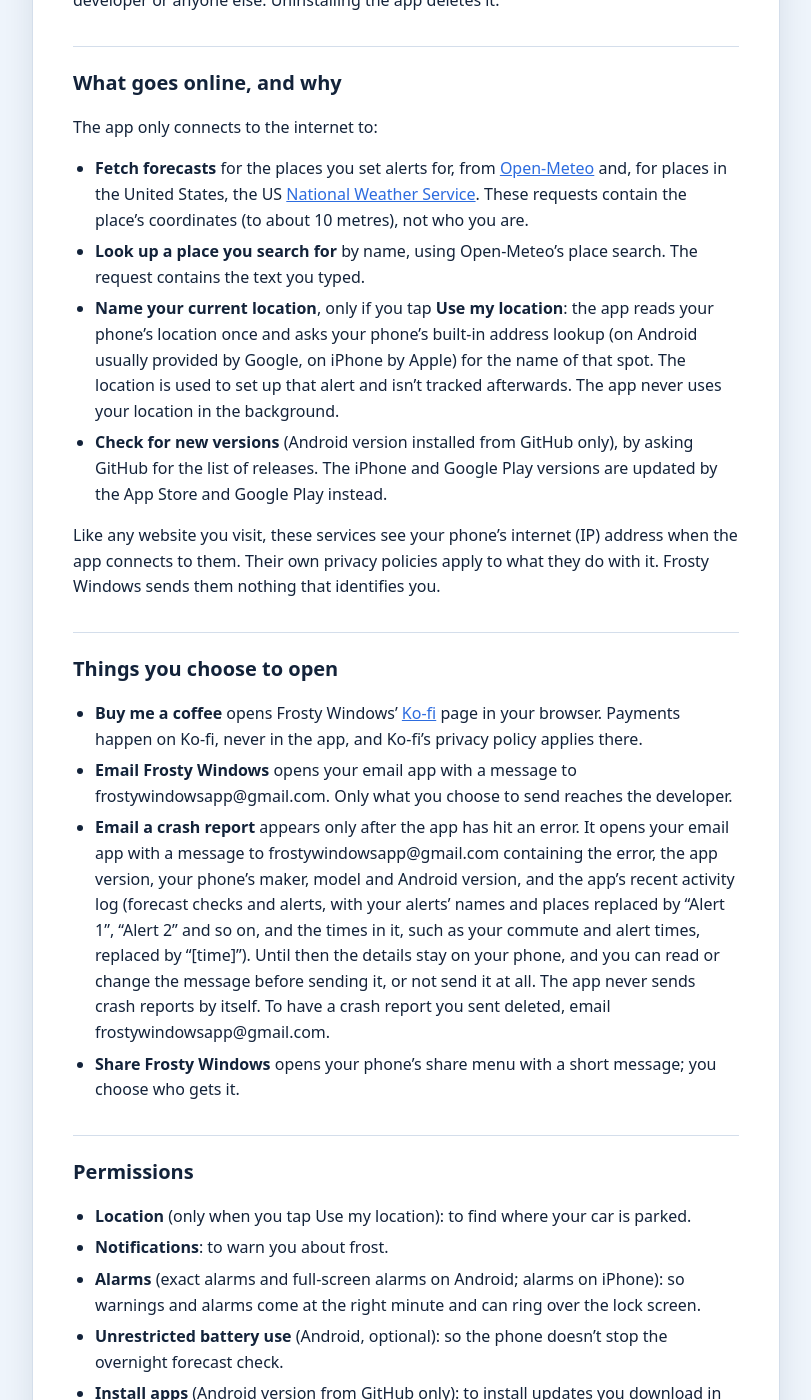
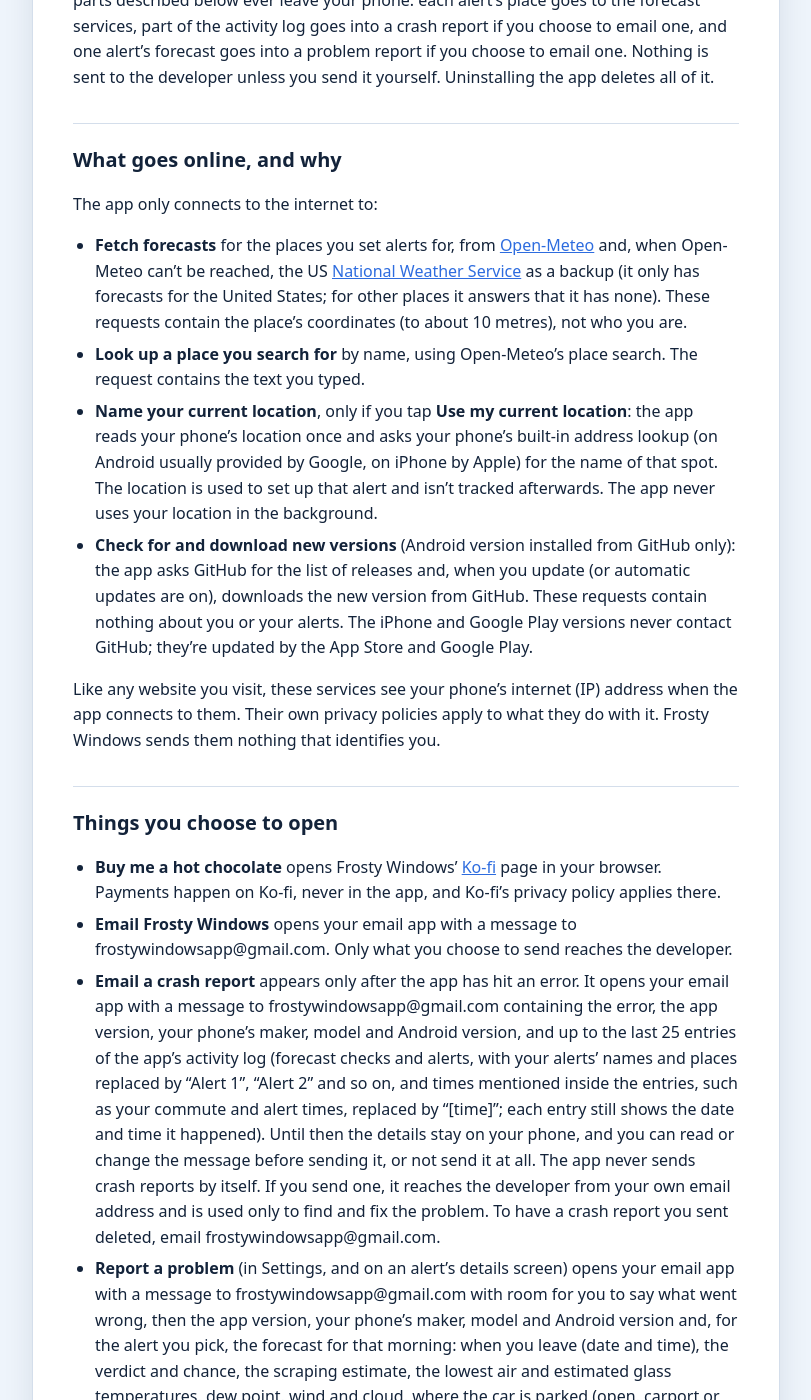
Before and after one commit to user-8472/Frosty-Windows-releases, a Jekyll site: the page built from privacy.md, in a window 1280 px wide and 1400 px high, scrolled down 470 px. Shown: the whole window, without its empty margins (234-1045 px from the left). Built offline with Jekyll 4.4.1, drawn with Linux system fonts in a browser that asks for light colours; our own code applies the rules of GitHub Pages for plain Markdown files; some of the changed text lies outside the part shown.

Commit message:
Privacy policy: what leaves the phone, NWS as a backup, Use my current location

```diff
--- a/privacy.md
+++ b/privacy.md
@@ -12,26 +12,31 @@ ads, no accounts and no tracking. This page explains exactly what the app does w
 ## What stays on your phone
 
 Your alerts (the places you park, the times you leave, your days and settings), the forecasts the app
-has fetched, and its activity log are stored only on your phone. Frosty Windows has no server and no
-account, so this information is never sent to the developer or anyone else. Uninstalling the app
-deletes it.
+has fetched, your answers to "Was it frosty?" and its activity log are stored only on your phone.
+Frosty Windows has no server and no account. Only the parts described below ever leave your phone:
+each alert's place goes to the forecast services, part of the activity log goes into a crash report
+if you choose to email one, and one alert's forecast goes into a problem report if you choose to
+email one. Nothing is sent to the developer unless you send it yourself. Uninstalling the app
+deletes all of it.
 
 ## What goes online, and why
 
 The app only connects to the internet to:
 
 - **Fetch forecasts** for the places you set alerts for, from [Open-Meteo](https://open-meteo.com/)
-  and, for places in the United States, the US [National Weather Service](https://www.weather.gov/).
-  These requests contain the place's coordinates (to about 10 metres), not who you are.
+  and, when Open-Meteo can't be reached, the US [National Weather Service](https://www.weather.gov/)
+  as a backup (it only has forecasts for the United States; for other places it answers that it
+  has none). These requests contain the place's coordinates (to about 10 metres), not who you are.
 - **Look up a place you search for** by name, using Open-Meteo's place search. The request contains
   the text you typed.
-- **Name your current location**, only if you tap **Use my location**: the app reads your phone's
+- **Name your current location**, only if you tap **Use my current location**: the app reads your phone's
   location once and asks your phone's built-in address lookup (on Android usually provided by Google,
   on iPhone by Apple) for the name of that spot. The location is used to set up that alert and isn't
   tracked afterwards. The app never uses your location in the background.
-- **Check for new versions** (Android version installed from GitHub only), by asking GitHub for the
-  list of releases. The iPhone and Google Play versions are updated by the App Store and Google Play
-  instead.
+- **Check for and download new versions** (Android version installed from GitHub only): the app
+  asks GitHub for the list of releases and, when you update (or automatic updates are on), downloads
+  the new version from GitHub. These requests contain nothing about you or your alerts. The iPhone
+  and Google Play versions never contact GitHub; they're updated by the App Store and Google Play.
 
 Like any website you visit, these services see your phone's internet (IP) address when the app
 connects to them. Their own privacy policies apply to what they do with it. Frosty Windows sends them
@@ -39,22 +44,38 @@ nothing that identifies you.
 
 ## Things you choose to open
 
-- **Buy me a coffee** opens Frosty Windows' [Ko-fi](https://ko-fi.com/frostywindows) page in your
+- **Buy me a hot chocolate** opens Frosty Windows' [Ko-fi](https://ko-fi.com/frostywindows) page in your
   browser. Payments happen on Ko-fi, never in the app, and Ko-fi's privacy policy applies there.
 - **Email Frosty Windows** opens your email app with a message to frostywindowsapp@gmail.com. Only
   what you choose to send reaches the developer.
 - **Email a crash report** appears only after the app has hit an error. It opens your email app with
   a message to frostywindowsapp@gmail.com containing the error, the app version, your phone's maker,
-  model and Android version, and the app's recent activity log (forecast checks and alerts, with your
-  alerts' names and places replaced by "Alert 1", "Alert 2" and so on, and the times in it, such as
-  your commute and alert times, replaced by "[time]"). Until then the details stay on your phone, and you can read or
-  change the message before sending it, or not send it at all. The app never sends crash reports by
-  itself. To have a crash report you sent deleted, email frostywindowsapp@gmail.com.
+  model and Android version, and up to the last 25 entries of the app's activity log (forecast checks and alerts,
+  with your alerts' names and places replaced by "Alert 1", "Alert 2" and so on, and times mentioned
+  inside the entries, such as your commute and alert times, replaced by "[time]"; each entry still
+  shows the date and time it happened). Until then the details stay on your phone, and you can read
+  or change the message before sending it, or not send it at all. The app never sends crash reports
+  by itself. If you send one, it reaches the developer from your own email address and is used only
+  to find and fix the problem. To have a crash report you sent deleted, email
+  frostywindowsapp@gmail.com.
+- **Report a problem** (in Settings, and on an alert's details screen) opens your email app with a
+  message to frostywindowsapp@gmail.com with room for you to say what went wrong, then the app
+  version, your phone's maker, model and Android version and, for the alert you pick, the forecast
+  for that morning: when you leave (date and time), the verdict and chance, the scraping estimate,
+  the lowest air and estimated glass temperatures, dew point, wind and cloud, where the car is
+  parked (open, carport or garage), when the forecast was downloaded, and the place rounded to
+  about 10 km. It doesn't include your alerts' names or
+  place names. As with a crash report, you can read or change the message before sending it, or
+  not send it at all; it reaches the developer from your own email address, is used only to
+  improve the forecasts and fix problems, and is deleted on request to frostywindowsapp@gmail.com.
+- **Was it frosty?** After a commute, the home screen (and the buttons on the morning notification)
+  can ask whether there was frost. Your answers stay on your phone, where they make up the "Your
+  reports" record on the alert's details screen. They are never uploaded.
 - **Share Frosty Windows** opens your phone's share menu with a short message; you choose who gets it.
 
 ## Permissions
 
-- **Location** (only when you tap Use my location): to find where your car is parked.
+- **Location** (only when you tap Use my current location): to find where your car is parked.
 - **Notifications**: to warn you about frost.
 - **Alarms** (exact alarms and full-screen alarms on Android; alarms on iPhone): so warnings and
   alarms come at the right minute and can ring over the lock screen.
@@ -64,12 +85,27 @@ nothing that identifies you.
 
 ## What the developer doesn't do
 
-No analytics, no crash reporting, no advertising IDs, no selling or sharing of data, and no
-collecting of personal information of any kind.
+No analytics or tracking tools, no automatic crash reporting (a crash report reaches the developer
+only if you choose to email it), no advertising IDs, and no selling or sharing of data. Apart from an
+email you choose to send, nothing the app does sends information to the developer.
+
+## How Google Play's Data safety section describes this
+
+Google counts anything that leaves your phone as "collected", even when it's only used to answer a
+request. So the Google Play listing says Frosty Windows collects:
+
+- **Location** (approximate and precise): your alerts' places, sent to the forecast services as
+  described above. Used for app functionality, not stored by the developer, not shared. A problem
+  report you choose to email also contains one place rounded to about 10 km, kept in the
+  developer's inbox until you ask for it to be deleted.
+- **In-app search history**: the place names you search for, sent to Open-Meteo's place search.
+  Optional; used for app functionality, not stored, not shared.
+- **Crash logs and diagnostics**: only the crash reports and problem reports you choose to email. Optional; used to find
+  and fix bugs, kept in the developer's inbox until you ask for them to be deleted, not shared.
 
 ## Children
 
-Frosty Windows isn't aimed at children and doesn't knowingly collect information from anyone.
+Frosty Windows isn't aimed at children and doesn't knowingly collect information from children.
 
 ## Changes
 
```
Also changed, not shown: other parts of privacy.md (+1 -1 lines).
